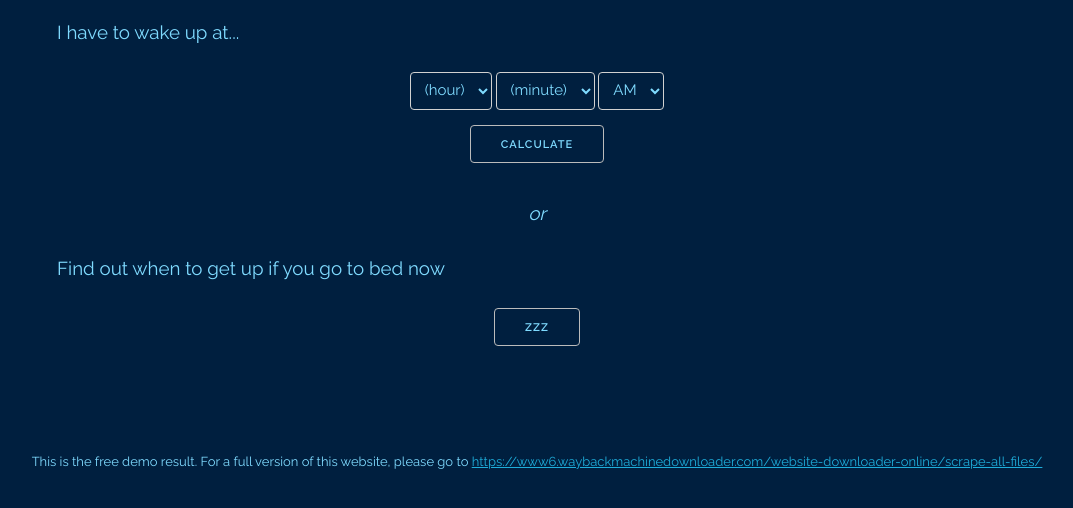
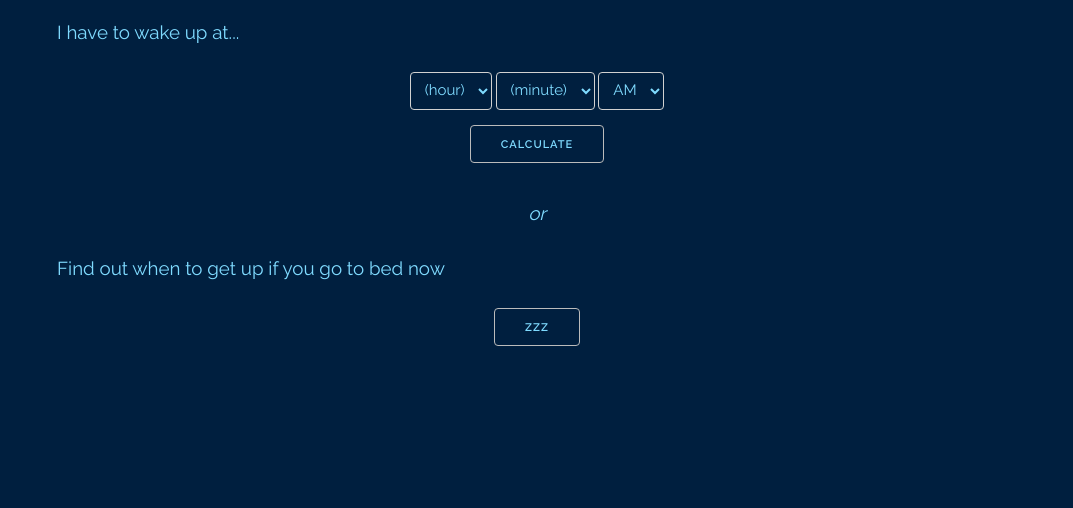
Before and after one commit to PhongGCS/sleepytime, a plain HTML site: page index.html in a window 1280 px wide. Shown: the part 66-574 px from the top of the page, without its empty margins (103-1176 px from the left). Drawn offline with Linux system fonts and the light colour scheme.

Commit message:
Update index.html

```diff
--- a/index.html
+++ b/index.html
@@ -248,5 +248,4 @@
 		</div>
 	</div>
 </div>
-<center><font size="2">This is the free demo result. For a full version of this website, please go to  <a href="https://www6.waybackmachinedownloader.com/website-downloader-online/scrape-all-files/">https://www6.waybackmachinedownloader.com/website-downloader-online/scrape-all-files/</a></font></center></body>
 </html>
```
